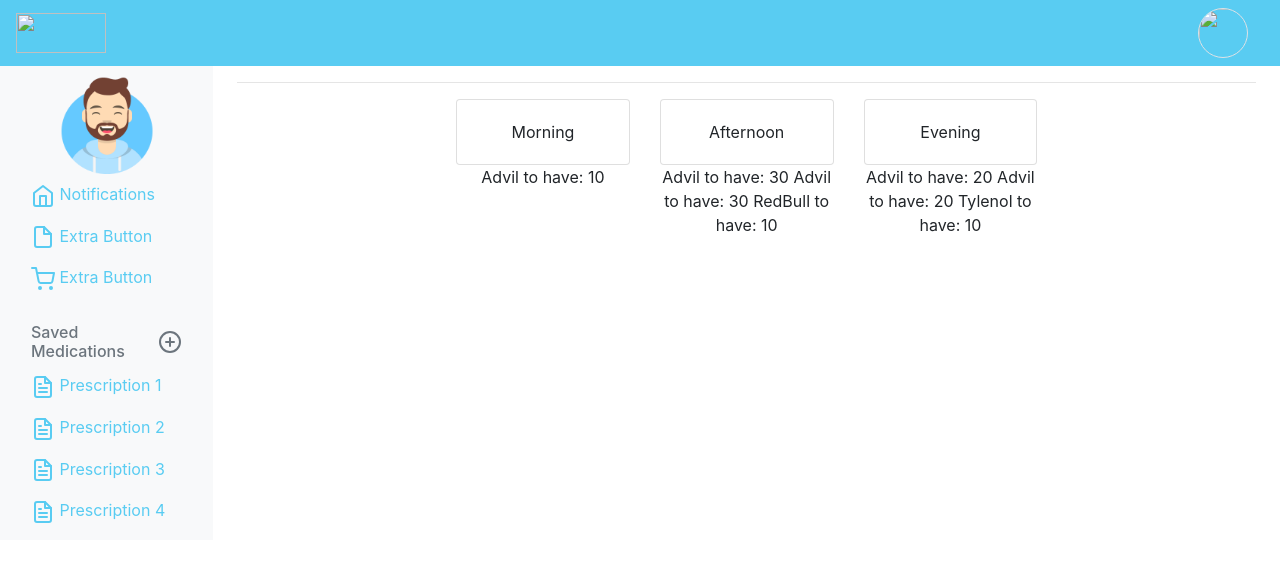
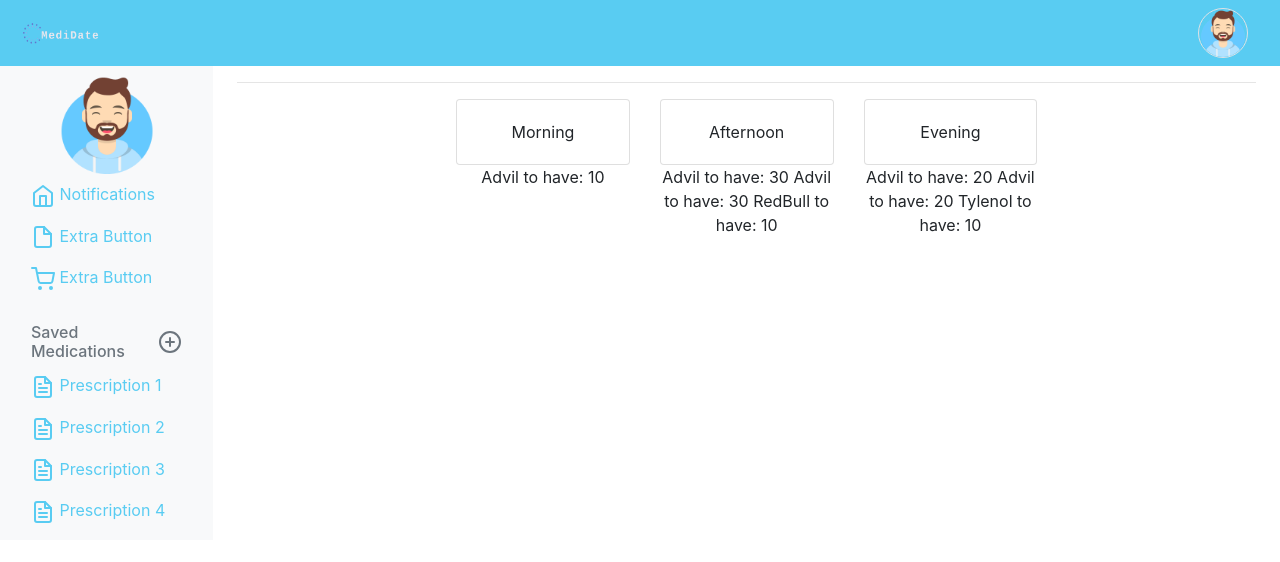
Before and after one commit to Dhruv-m-Shah/MediDate, a website: page index.html in a window 1280 px wide. Drawn offline with nearby package versions, Linux system fonts and the light colour scheme; files that its build step writes are made by us from their sources; no server answers.

Commit message:
fixed 'static' issues

```diff
--- a/index.html
+++ b/index.html
@@ -11,19 +11,19 @@
 
   <link rel="stylesheet" href="https://stackpath.bootstrapcdn.com/bootstrap/4.4.1/css/bootstrap.min.css"
     integrity="sha384-Vkoo8x4CGsO3+Hhxv8T/Q5PaXtkKtu6ug5TOeNV6gBiFeWPGFN9MuhOf23Q9Ifjh" crossorigin="anonymous">
-  <link rel="stylesheet" href="/static/style.css">
+  <link rel="stylesheet" href="style.css">
   <script src="https://code.jquery.com/jquery-3.1.1.min.js"></script>
 </head>
 
 <body>
   <nav class="navbar navbar-light bg-header">
     <a class="navbar-brand" href="#">
-      <img class="centered" src="/static/images/output-onlinepngtools.png" width="90" height="40"
+      <img class="centered" src="/images/output-onlinepngtools.png" width="90" height="40"
         class="d-inline-block align-top" alt="">
     </a>
     <nav class="my-2 my-md-0 mr-md-3">
 
-      <img class="border border-color rounded-circle" src="/static/images/avataaars.png" width=50 height=50>
+      <img class="border border-color rounded-circle" src="/images/avataaars.png" width=50 height=50>
 
 
     </nav>
```
